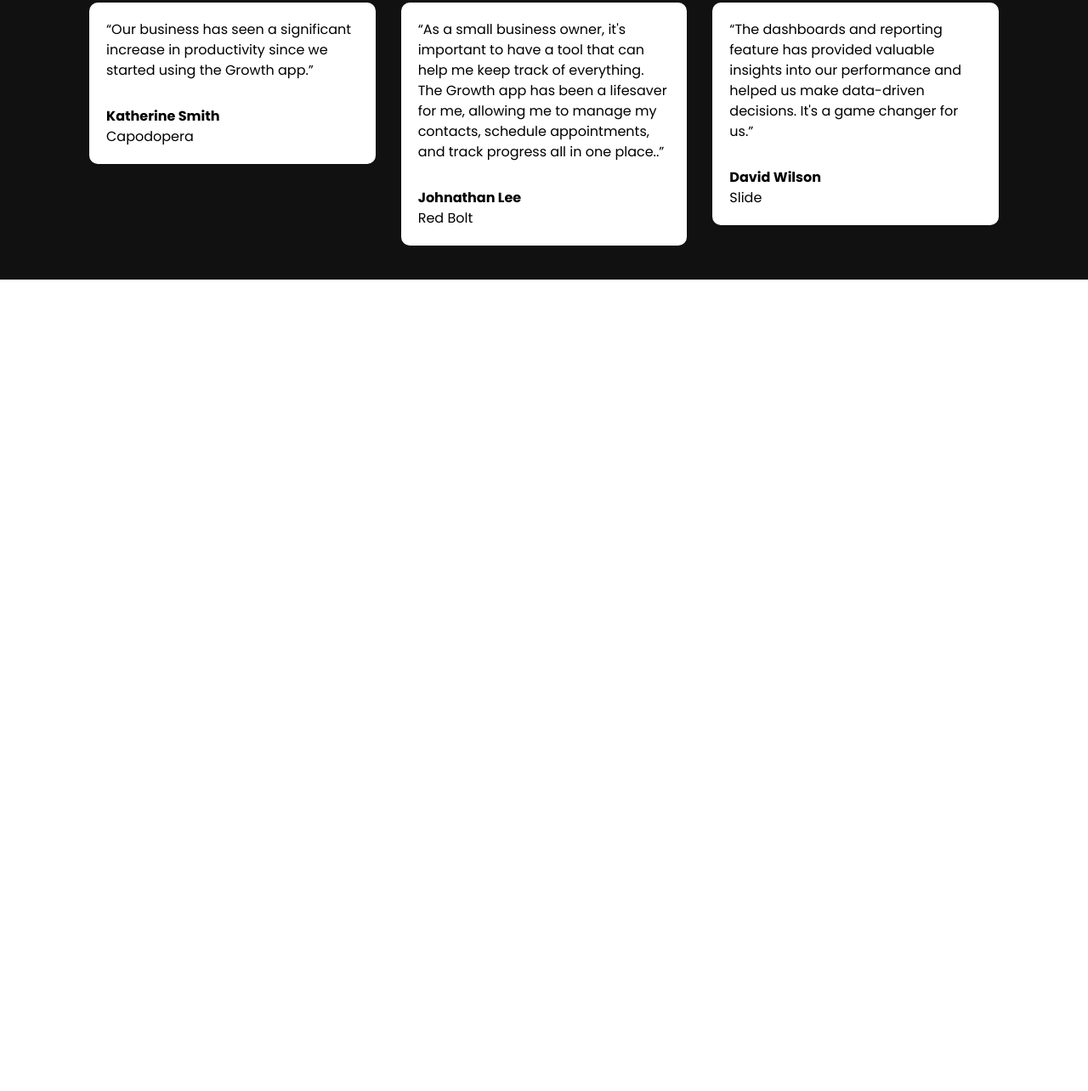
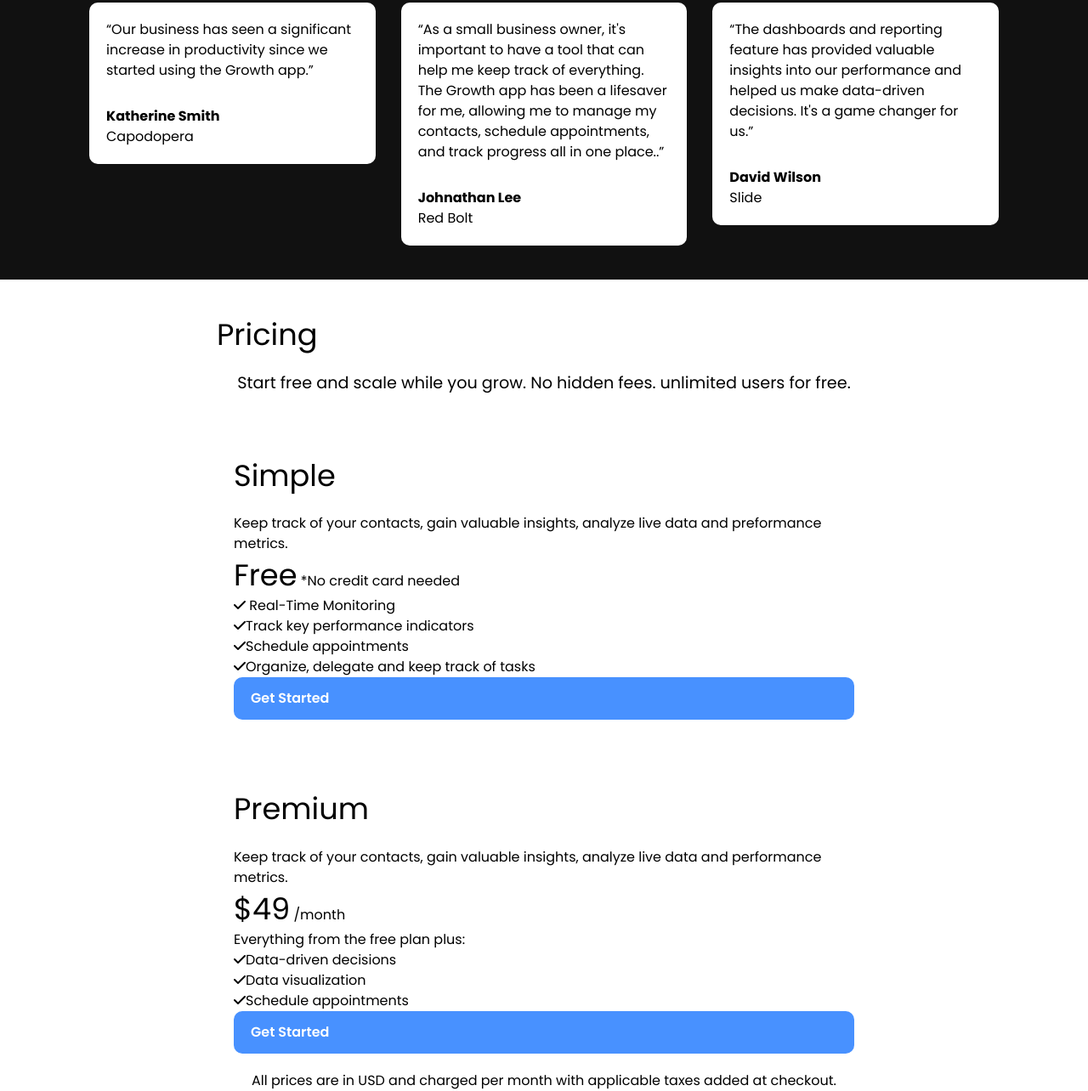
Before and after one commit to et-coder/Sass-landing-page, a plain HTML site: page index.html in a window 1280 px wide. Shown: the part 1723-3007 px from the top of the page at 85% size. Before the commit the page ends 2052 px from the top, so only its background shows below. Drawn offline with Linux system fonts and the light colour scheme.

Commit message:
add the pricing section

```diff
--- a/index.html
+++ b/index.html
@@ -113,6 +113,78 @@
         </div>
     </section>
 
+    <!-- Pricing -->
+    <section class="pricing">
+        <div class="container-sm">
+            <h3 class="pricing-heading text-xl">Pricing</h3>
+            <p class="pricing-subheading text-md text-center">
+                Start free and scale while you grow. No hidden fees. unlimited users for free.
+            </p>
+            <div class="pricing-grid">
+                <!-- Pricing one -->
+                <div class="card bg-light">
+                    <div class="pricing-card-header">
+                        <h4 class="pricing-heading text-xl">
+                            Simple
+                        </h4>
+                        <p class="pricing-card-subheading">
+                            Keep track of your contacts, gain valuable insights, analyze live data and preformance
+                            metrics.
+                        </p>
+
+                        <p class="pricing-card-price">
+                            <span class="text-xl">Free</span>
+                            *No credit card needed
+                        </p>
+                    </div>
+
+                    <div class="pricing-card-body">
+                        <ul>
+                            <li><i class="fas fa-check"></i> Real-Time Monitoring</li>
+                            <li>
+                                <i class="fas fa-check"></i>Track key performance indicators
+                            </li>
+                            <li><i class="fas fa-check"></i>Schedule appointments</li>
+                            <li>
+                                <i class="fas fa-check"></i>Organize, delegate and keep track
+                                of tasks
+                            </li>
+                        </ul>
+                        <a href="#" class="btn btn-primary btn-block">Get Started</a>
+                    </div>
+                </div>
+
+
+                <!-- Pricing Two -->
+                <div class="card bg-black">
+                    <div class="pricing-card-header">
+                        <h4 class="pricing-card-heading text-xl">Premium</h4>
+                        <p class="pricing-card-subheading">
+                            Keep track of your contacts, gain valuable insights, analyze
+                            live data and performance metrics.
+                        </p>
+                        <p class="pricing-card-price">
+                            <span class="text-xl">$49</span> /month
+                        </p>
+                    </div>
+                    <div class="pricing-card-body">
+                        <p>Everything from the free plan plus:</p>
+                        <ul>
+                            <li><i class="fas fa-check"></i>Data-driven decisions</li>
+                            <li><i class="fas fa-check"></i>Data visualization</li>
+                            <li><i class="fas fa-check"></i>Schedule appointments</li>
+                        </ul>
+                        <a href="#" class="btn btn-primary btn-block">Get Started</a>
+                    </div>
+                </div>
+            </div>
+            <p class="pricing-footer text-center">
+                All prices are in USD and charged per month with applicable taxes
+                added at checkout.
+            </p>
+        </div>
+    </section>
+
 
     <script src="js/main.js"></script>
 </body>
```
